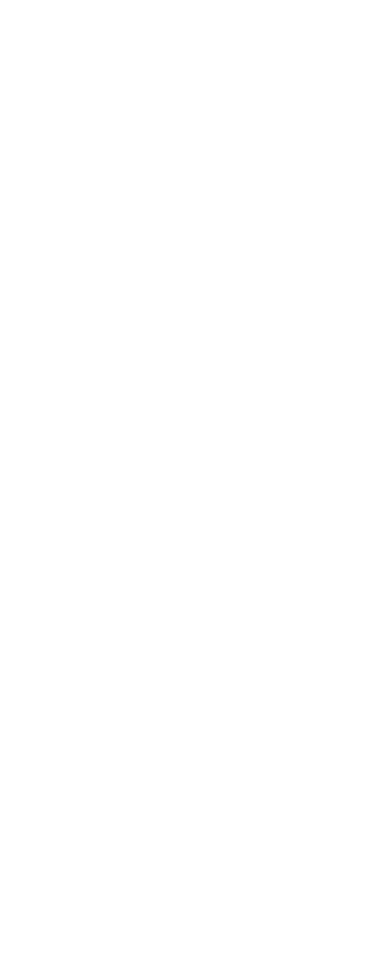
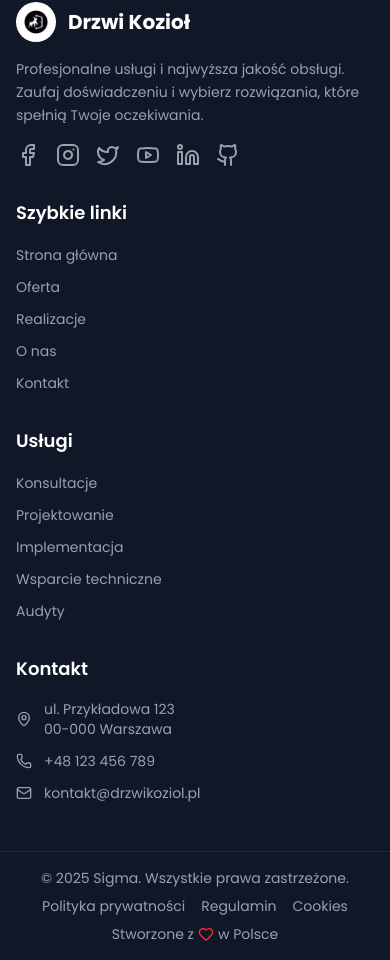
Before and after one commit to reavz7/DrzwiKoziol, a React (Vite) app in the folder DrzwiKoziol/: page / in a window 390 px wide. Shown: the part 6702-7662 px from the top of the page. Before the commit the page ends 6656 px from the top, so only its background shows below. Built offline with nearby package versions, Linux system fonts and the light colour scheme.

Commit message:
Add Footer component and offer data structure

```diff
--- /dev/null
+++ b/DrzwiKoziol/components/Footer.jsx
@@ -0,0 +1,166 @@
+import React from 'react';
+import { Facebook, Instagram, Twitter, Mail, Phone, MapPin, Heart, Youtube, Linkedin, Github } from 'lucide-react';
+
+const Footer = () => {
+  return (
+    <footer className="bg-gray-900 text-white">
+      {/* Main Footer Content */}
+      <div className="max-w-7xl mx-auto px-4 sm:px-6 lg:px-8 py-12">
+        <div className="grid grid-cols-1 md:grid-cols-2 lg:grid-cols-4 gap-8">
+
+          {/* Company Info */}
+          <div className="space-y-4">
+            <div className="flex items-center space-x-3">
+              <div className="w-10 h-10 bg-white rounded-full flex items-center justify-center">
+                <img src='RGB/JPG/1FAVICON1.jpg' className="w-6 h-6" alt="Logo"/>
+              </div>
+              <h3 className="text-xl font-bold">Drzwi Kozioł</h3>
+            </div>
+            <p className="text-gray-400 text-sm leading-relaxed">
+              Profesjonalne usługi i najwyższa jakość obsługi. Zaufaj doświadczeniu
+              i wybierz rozwiązania, które spełnią Twoje oczekiwania.
+            </p>
+            <div className="flex space-x-4">
+              <a href="#" className="text-gray-400 hover:text-blue-500 transition-colors duration-200 transform hover:scale-110">
+                <Facebook className="h-6 w-6" />
+              </a>
+              <a href="#" className="text-gray-400 hover:text-pink-500 transition-colors duration-200 transform hover:scale-110">
+                <Instagram className="h-6 w-6" />
+              </a>
+              <a href="#" className="text-gray-400 hover:text-blue-400 transition-colors duration-200 transform hover:scale-110">
+                <Twitter className="h-6 w-6" />
+              </a>
+              <a href="#" className="text-gray-400 hover:text-red-500 transition-colors duration-200 transform hover:scale-110">
+                <Youtube className="h-6 w-6" />
+              </a>
+              <a href="#" className="text-gray-400 hover:text-blue-600 transition-colors duration-200 transform hover:scale-110">
+                <Linkedin className="h-6 w-6" />
+              </a>
+              <a href="#" className="text-gray-400 hover:text-gray-300 transition-colors duration-200 transform hover:scale-110">
+                <Github className="h-6 w-6" />
+              </a>
+            </div>
+          </div>
+
+          {/* Quick Links */}
+          <div className="space-y-4">
+            <h4 className="text-lg font-semibold">Szybkie linki</h4>
+            <ul className="space-y-2">
+              <li>
+                <a href="#" className="text-gray-400 hover:text-white transition-colors text-sm">
+                  Strona główna
+                </a>
+              </li>
+              <li>
+                <a href="#" className="text-gray-400 hover:text-white transition-colors text-sm">
+                  Oferta
+                </a>
+              </li>
+              <li>
+                <a href="#" className="text-gray-400 hover:text-white transition-colors text-sm">
+                  Realizacje
+                </a>
+              </li>
+              <li>
+                <a href="#" className="text-gray-400 hover:text-white transition-colors text-sm">
+                  O nas
+                </a>
+              </li>
+              <li>
+                <a href="#" className="text-gray-400 hover:text-white transition-colors text-sm">
+                  Kontakt
+                </a>
+              </li>
+            </ul>
+          </div>
+
+          {/* Services */}
+          <div className="space-y-4">
+            <h4 className="text-lg font-semibold">Usługi</h4>
+            <ul className="space-y-2">
+              <li>
+                <a href="#" className="text-gray-400 hover:text-white transition-colors text-sm">
+                  Konsultacje
+                </a>
+              </li>
+              <li>
+                <a href="#" className="text-gray-400 hover:text-white transition-colors text-sm">
+                  Projektowanie
+                </a>
+              </li>
+              <li>
+                <a href="#" className="text-gray-400 hover:text-white transition-colors text-sm">
+                  Implementacja
+                </a>
+              </li>
+              <li>
+                <a href="#" className="text-gray-400 hover:text-white transition-colors text-sm">
+                  Wsparcie techniczne
+                </a>
+              </li>
+              <li>
+                <a href="#" className="text-gray-400 hover:text-white transition-colors text-sm">
+                  Audyty
+                </a>
+              </li>
+            </ul>
+          </div>
+
+          {/* Contact Info */}
+          <div className="space-y-4">
+            <h4 className="text-lg font-semibold">Kontakt</h4>
+            <div className="space-y-3">
+              <div className="flex items-center space-x-3">
+                <MapPin className="h-4 w-4 text-gray-400 flex-shrink-0" />
+                <span className="text-gray-400 text-sm">
+                  ul. Przykładowa 123<br />
+                  00-000 Warszawa
+                </span>
+              </div>
+              <div className="flex items-center space-x-3">
+                <Phone className="h-4 w-4 text-gray-400 flex-shrink-0" />
+                <span className="text-gray-400 text-sm">+48 123 456 789</span>
+              </div>
+              <div className="flex items-center space-x-3">
+                <Mail className="h-4 w-4 text-gray-400 flex-shrink-0" />
+                <span className="text-gray-400 text-sm">kontakt@drzwikoziol.pl</span>
+              </div>
+            </div>
+          </div>
+
+        </div>
+      </div>
+
+
+
+      {/* Bottom Bar */}
+      <div className="border-t border-gray-800">
+        <div className="max-w-7xl mx-auto px-4 sm:px-6 lg:px-8 py-4">
+          <div className="flex flex-col sm:flex-row justify-between items-center space-y-2 sm:space-y-0">
+            <div className="text-gray-400 text-sm">
+              © 2025 Sigma. Wszystkie prawa zastrzeżone.
+            </div>
+            <div className="flex items-center space-x-4 text-sm">
+              <a href="#" className="text-gray-400 hover:text-white transition-colors">
+                Polityka prywatności
+              </a>
+              <a href="#" className="text-gray-400 hover:text-white transition-colors">
+                Regulamin
+              </a>
+              <a href="#" className="text-gray-400 hover:text-white transition-colors">
+                Cookies
+              </a>
+            </div>
+            <div className="flex items-center space-x-1 text-gray-400 text-sm">
+              <span>Stworzone z</span>
+              <Heart className="h-4 w-4 text-red-500" />
+              <span>w Polsce</span>
+            </div>
+          </div>
+        </div>
+      </div>
+    </footer>
+  );
+};
+
+export default Footer;
--- a/DrzwiKoziol/src/App.jsx
+++ b/DrzwiKoziol/src/App.jsx
@@ -6,6 +6,7 @@
 import ContactSection from '../components/ContactSection'
 import Navbar from '../components/Navbar'
 import Hero from '../components/Hero'
+import Footer from '../components/Footer'
 function App() {
   const [count, setCount] = useState(0)
 
@@ -14,7 +15,8 @@
       <Navbar />
       <Hero/>
       <WhyUsSection />
-      <ContactSection/>
+      <ContactSection />
+      <Footer/>
     </>
   )
 }
--- /dev/null
+++ b/DrzwiKoziol/utils/offer.js
@@ -0,0 +1,43 @@
+const offer = [
+  {
+    name: "Drzwi zewnętrzne",
+    children: [
+      {
+        name: "Drewniane",
+        children: [
+          { name: "Czarne" },
+          { name: "Brązowe" },
+          { name: "Złote" }
+        ]
+      },
+      {
+        name: "Stalowe",
+        children: [
+          { name: "Szare" },
+          { name: "Białe" }
+        ]
+      }
+    ]
+  },
+  {
+    name: "Drzwi wewnętrzne",
+    children: [
+      {
+        name: "Drewniane",
+        children: [
+          { name: "Nowoczesne" },
+          { name: "Klasyczne" }
+        ]
+      }
+    ]
+  },
+  {
+    name: "Akcesoria",
+    children: [
+      { name: "Klamki" },
+      { name: "Śrubki" }
+    ]
+  }
+];
+
+export default offer;
```
Also changed, not shown: DrzwiKoziol/components/ContactSection.jsx (line endings or trailing spaces).
